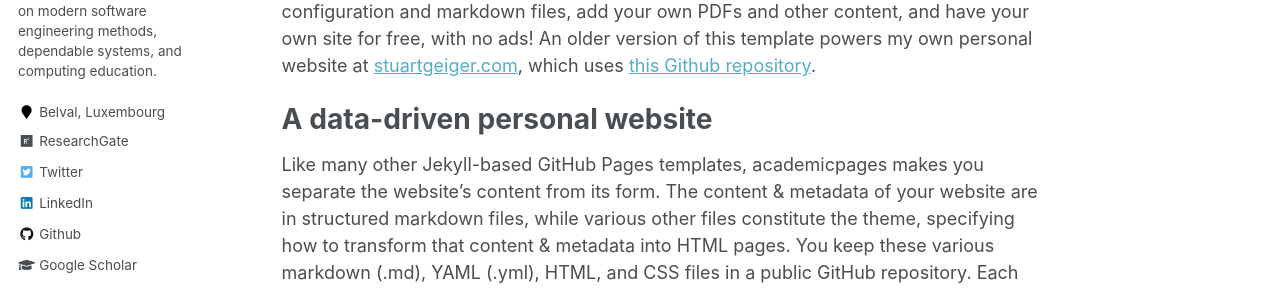
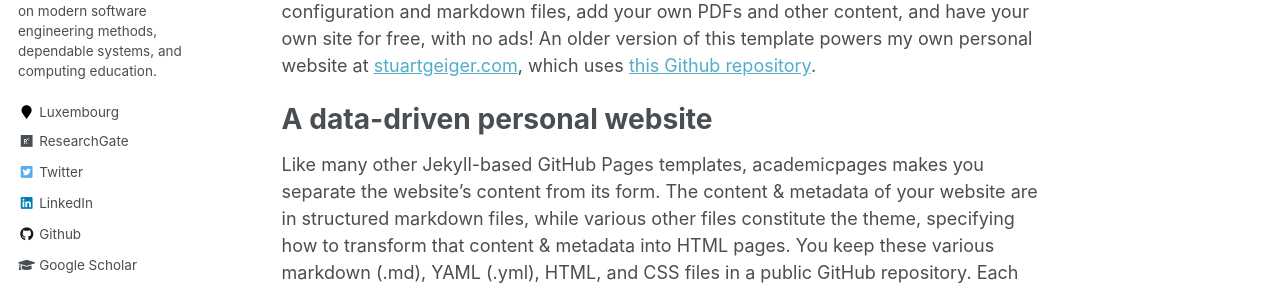
Before and after one commit to acapozucca/acapozucca.github.io, a Jekyll site: the page built from _pages/about.md, in a window 1280 px wide. Shown: the part 379-667 px from the top of the page. Built offline with Jekyll 4.4.1, drawn with Linux system fonts in a browser that asks for light colours; some web fonts are replaced.

Commit message:
Update _config.yml

```diff
--- a/_config.yml
+++ b/_config.yml
@@ -83,7 +83,7 @@
   name             : "Alfredo Capozucca"
   avatar           : "profile.png"
   bio              : "Computer scientist working on modern software engineering methods, dependable systems, and computing education."
-  location         : "Belval, Luxembourg"
+  location         : "Luxembourg"
   employer         :
   pubmed           : # "https://www.ncbi.nlm.nih.gov/pubmed/?term=john+snow"
   googlescholar    : "https://scholar.google.co.uk/citations?hl=en&user=nLOPh-oAAAAJ"
@@ -102,7 +102,7 @@
   instagram        :
   impactstory      : #"https://profiles.impactstory.org/u/xxxx-xxxx-xxxx-xxxx"
   lastfm           :
-  linkedin         : "https://www.linkedin.com/in/acapozucca/"
+  linkedin         : "acapozucca"
   orcid            : "https://orcid.org/0000-0001-9765-1907"
   pinterest        :
   soundcloud       :
```
